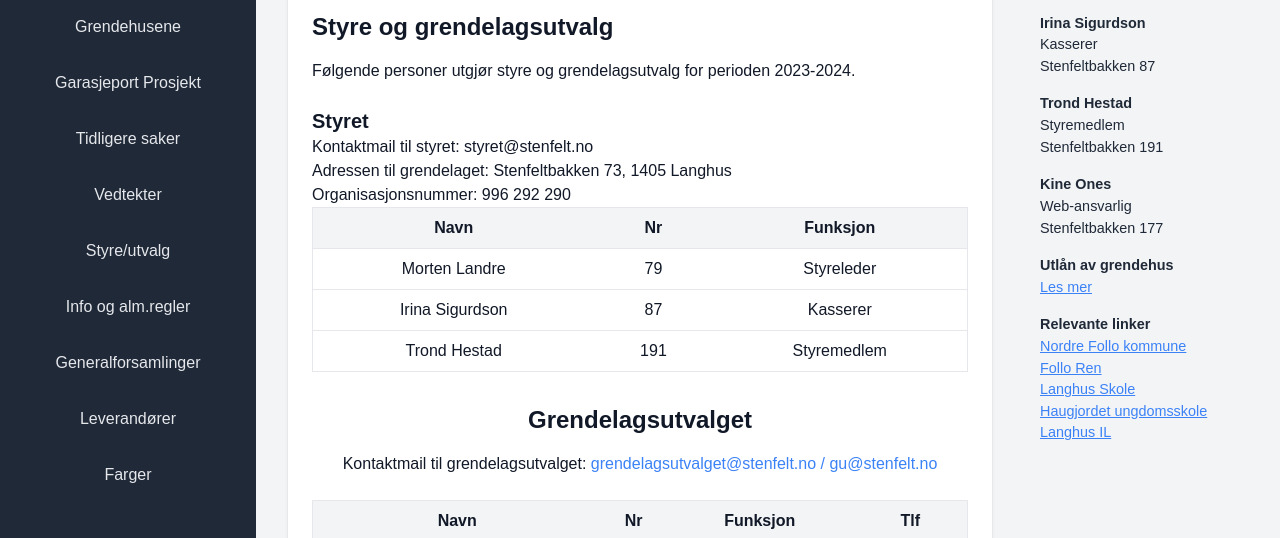
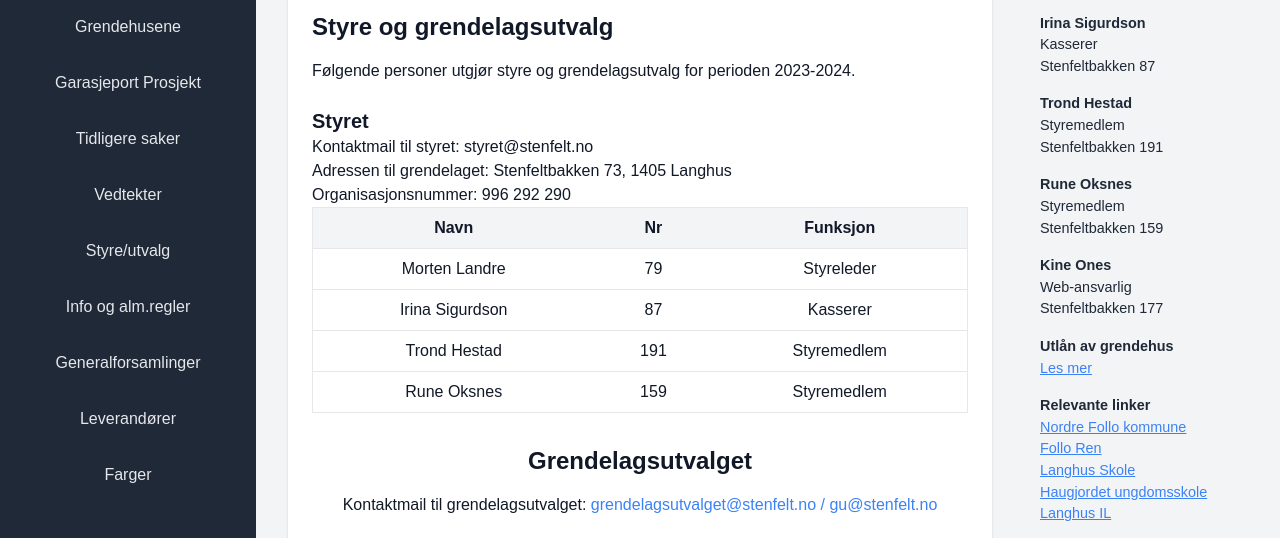
Before and after one commit to KineOnes/stenfelt, a plain HTML site: page styre-utvalg.html in a window 1280 px wide. Shown: the part 209-747 px from the top of the page. Drawn offline with nearby package versions, Linux system fonts and the light colour scheme; no server answers.

Commit message:
Add new styremedlem Rune navbar

```diff
--- a/styre-utvalg.html
+++ b/styre-utvalg.html
@@ -71,6 +71,11 @@
                         <td class="py-2 px-4 border-b">191</td>
                         <td class="py-2 px-4 border-b">Styremedlem</td>
                     </tr>
+                    <tr>
+                        <td class="py-2 px-4 border-b">Rune Oksnes</td>
+                        <td class="py-2 px-4 border-b">159</td>
+                        <td class="py-2 px-4 border-b">Styremedlem</td>
+                    </tr>
                 </tbody>
             </table>
             <h2 class="text-2xl font-semibold mb-4 text-center">Grendelagsutvalget</h2>
@@ -127,6 +132,7 @@
             <p class="mt-4"><strong>Morten Landre</strong><br> Styreleder & el-bil ansvarlig<br> Stenfeltbakken 79<br> Tlf. 954 94 841</p>
             <p class="mt-4"><strong>Irina Sigurdson</strong><br> Kasserer<br> Stenfeltbakken 87</p>
             <p class="mt-4"><strong>Trond Hestad</strong><br> Styremedlem<br> Stenfeltbakken 191</p>
+            <p class="mt-4"><strong>Rune Oksnes</strong><br> Styremedlem<br> Stenfeltbakken 159</p>
             <p class="mt-4"><strong>Kine Ones</strong><br> Web-ansvarlig<br> Stenfeltbakken 177</p>
             <p class="mt-4"><strong>Utlån av grendehus</strong><a href="grendehusene.html" target="_blank" class="text-blue-500 underline"><br>
 
```
Also changed, not shown: farger.html (+1 -0 lines), garasjeportprosjekt.html (+1 -0 lines), generalforsamlinger.html (+1 -0 lines), grendehusene.html (+1 -0 lines), index.html (+1 -0 lines), info-regler.html (+1 -0 lines), leverandører.html (+1 -0 lines), parkering.html (+1 -0 lines), tidligere-saker.html (+1 -0 lines), vedtekter.html (+1 -0 lines).
